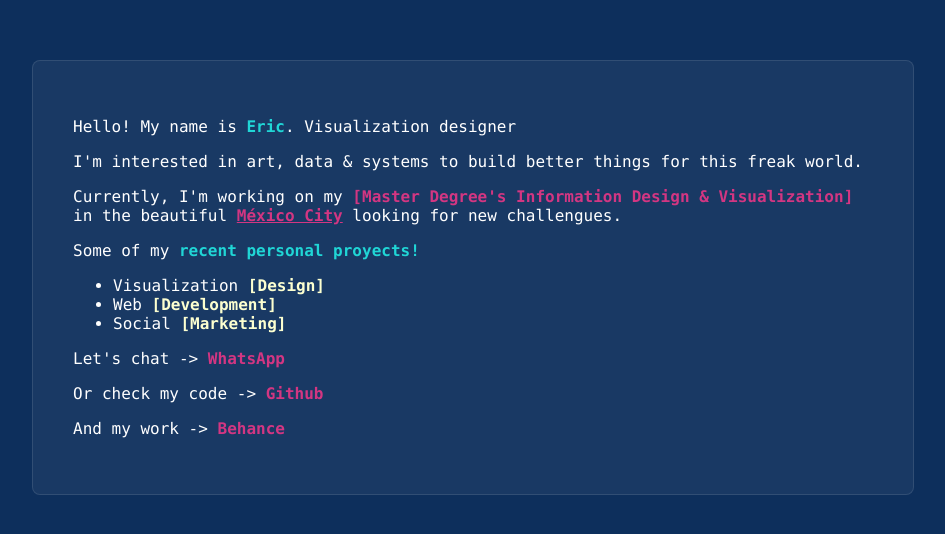
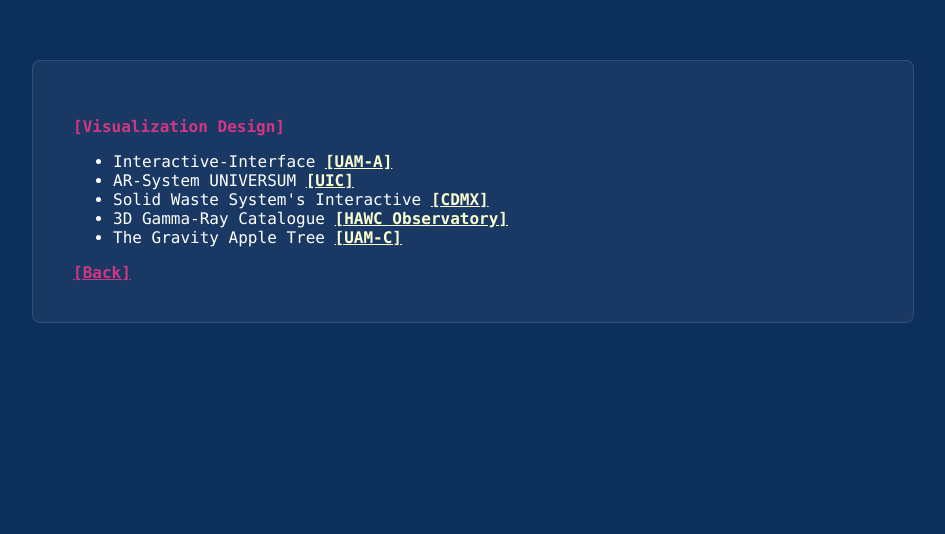
Before and after one commit to ciretorres/ciretorres.github.io, a Vue app: page /design in a window 1280 px wide. Shown: the top 534 px of the page, without its empty margins (167-1112 px from the left). Built offline with nearby package versions, Linux system fonts and the light colour scheme.

Commit message:
Implementando router

```diff
--- a/package.json
+++ b/package.json
@@ -9,7 +9,8 @@
   },
   "dependencies": {
     "core-js": "^3.6.5",
-    "vue": "^2.6.11"
+    "vue": "^2.6.11",
+    "vue-router": "^3.5.2"
   },
   "devDependencies": {
     "@vue/cli-plugin-babel": "~4.5.0",
--- a/src/App.vue
+++ b/src/App.vue
@@ -1,16 +1,17 @@
 <template>
   <div id="app">
-    <Inicio msg="En mantenimiento..."/>
+    <!-- <Inicio msg="En mantenimiento..."/> -->
+    <router-view class="view" />
   </div>
 </template>
 
 <script>
-import Inicio from './components/Inicio.vue'
+// import Inicio from './components/Inicio.vue'
 
 export default {
   name: 'App',
   components: {
-    Inicio
+    // Inicio
   }
 }
 </script>
--- a/src/components/Inicio.vue
+++ b/src/components/Inicio.vue
@@ -17,9 +17,9 @@
     </p>
     <p>Some of my <span style="color:#20d6d6;font-weight:bolder;">recent personal proyects!</span></p>
     <ul>
-      <li>Visualization <span style="color:#fcffd0;font-weight:bolder;">[Design]</span></li>
-      <li>Web <span style="color:#fcffd0;font-weight:bolder;">[Development]</span></li>
-      <li>Social <span style="color:#fcffd0;font-weight:bolder;">[Marketing]</span></li>
+      <li>Visualization <router-link style="color:#fcffd0;font-weight:bolder;" to="/design">[Design]</router-link></li>
+      <li>Web <router-link style="color:#fcffd0;font-weight:bolder;" to="/development">[Development]</router-link></li>
+      <li>Social <router-link style="color:#fcffd0;font-weight:bolder;" to="/marketing">[Marketing]</router-link></li>
     </ul>
     <p>Let's chat -> <span style="color:#d33682;font-weight:bolder;">WhatsApp</span></p>
     <p>Or check my code -> <span style="color:#d33682;font-weight:bolder;">Github</span></p>
--- /dev/null
+++ b/src/components/views/Design.vue
@@ -0,0 +1,36 @@
+<template>
+  <div class="design">
+    <div class="container" style="padding:40px;">
+      <p style="color:#d33682;font-weight:bolder;">[Visualization Design]</p>
+      <ul>
+        <li>Interactive-Interface <router-link style="color:#fcffd0;font-weight:bolder;" to="/je">[UAM-A]</router-link></li>
+        <li>AR-System UNIVERSUM <router-link style="color:#fcffd0;font-weight:bolder;" to="/je">[UIC]</router-link></li>
+        <li>Solid Waste System's Interactive <router-link style="color:#fcffd0;font-weight:bolder;" to="/je">[CDMX]</router-link></li>
+        <li>3D Gamma-Ray Catalogue <router-link style="color:#fcffd0;font-weight:bolder;" to="/je">[HAWC Observatory]</router-link></li>
+        <li>The Gravity Apple Tree <router-link style="color:#fcffd0;font-weight:bolder;" to="/je">[UAM-C]</router-link></li>
+      </ul>
+      <router-link style="color:#d33682;font-weight:bolder;" to="/">[Back]</router-link>
+    </div>
+  </div>
+</template>
+
+<script>
+export default {
+  name: 'Design',
+}
+</script>
+
+<style lang="scss" scoped>
+.container {
+  background: rgba($color: #fff, $alpha: 0.05);
+  // width: calc(100% - #{$gap*2});
+  width: calc(100% - 60px);
+  // max-width: map-get($width, "max-view");
+  max-width: 1024px;
+  max-width: 800px;
+  border: 1px solid rgba($color: #fff, $alpha: 0.1);
+  border-radius: 8px;
+  margin-left: auto;
+  margin-right: auto;
+}
+</style>
--- /dev/null
+++ b/src/components/views/Development.vue
@@ -0,0 +1,35 @@
+<template>
+  <div class="development">
+    <div class="container" style="padding:40px;">
+      <p style="color:#d33682;font-weight:bolder;">[Web development]</p>
+      <ul>
+        <li>Luxury Jewelry Imports <router-link style="color:#fcffd0;font-weight:bolder;" to="/je">[Retail]</router-link></li>
+        <li>Centro Óptico Profesional <router-link style="color:#fcffd0;font-weight:bolder;" to="/je">[Retail]</router-link></li>
+        <li>Expediciones Trotamundos <router-link style="color:#fcffd0;font-weight:bolder;" to="/je">[Travel]</router-link></li>
+        <li>Tulumers <router-link style="color:#fcffd0;font-weight:bolder;" to="/je">[Travel]</router-link></li>
+      </ul>
+      <router-link style="color:#d33682;font-weight:bolder;" to="/">[Back]</router-link>
+    </div>
+  </div>
+</template>
+
+<script>
+export default {
+  name: 'Development',
+}
+</script>
+
+<style lang="scss" scoped>
+.container {
+  background: rgba($color: #fff, $alpha: 0.05);
+  // width: calc(100% - #{$gap*2});
+  width: calc(100% - 60px);
+  // max-width: map-get($width, "max-view");
+  max-width: 1024px;
+  max-width: 800px;
+  border: 1px solid rgba($color: #fff, $alpha: 0.1);
+  border-radius: 8px;
+  margin-left: auto;
+  margin-right: auto;
+}
+</style>
--- /dev/null
+++ b/src/components/views/Marketing.vue
@@ -0,0 +1,35 @@
+<template>
+  <div class="marketing">
+    <div class="container" style="padding:40px;">
+      <p style="color:#d33682;font-weight:bolder;">[Social Media Marketing]</p>
+      <ul>
+        <li>OXXO México <router-link style="color:#fcffd0;font-weight:bolder;" to="/je">[Clic me!]</router-link></li>
+        <li>Circuito Exterior Mexiquense <router-link style="color:#fcffd0;font-weight:bolder;" to="/je">[No over here]</router-link></li>
+        <li>Bibiki <router-link style="color:#fcffd0;font-weight:bolder;" to="/je">[hellou!]</router-link></li>
+        <li>Loreto Fish <router-link style="color:#fcffd0;font-weight:bolder;" to="/je">[yei]</router-link></li>
+      </ul>
+      <router-link style="color:#d33682;font-weight:bolder;" to="/">[Back]</router-link>
+    </div>
+  </div>
+</template>
+
+<script>
+export default {
+  name: 'Marketing',
+}
+</script>
+
+<style lang="scss" scoped>
+.container {
+  background: rgba($color: #fff, $alpha: 0.05);
+  // width: calc(100% - #{$gap*2});
+  width: calc(100% - 60px);
+  // max-width: map-get($width, "max-view");
+  max-width: 1024px;
+  max-width: 800px;
+  border: 1px solid rgba($color: #fff, $alpha: 0.1);
+  border-radius: 8px;
+  margin-left: auto;
+  margin-right: auto;
+}
+</style>
--- a/src/main.js
+++ b/src/main.js
@@ -1,8 +1,10 @@
 import Vue from 'vue'
 import App from './App.vue'
+import router from './router';
 
 Vue.config.productionTip = false
 
 new Vue({
+  router,
   render: h => h(App),
 }).$mount('#app')
--- /dev/null
+++ b/src/router/index.js
@@ -0,0 +1,49 @@
+import Vue from 'vue';
+import VueRouter from 'vue-router';
+import Inicio from '@/components/Inicio.vue';
+
+Vue.use(VueRouter);
+
+const routes = [
+  {
+    path: '/',
+    name: 'Inicio',
+    component: Inicio,
+  },
+  {
+    path: '/design',
+    name: 'Design',
+    component: () => import('@/components/views/Design.vue'),
+  },
+  {
+    path: '/development',
+    name: 'Development',
+    component: () => import('@/components/views/Development.vue'),
+  },
+  {
+    path: '/marketing',
+    name: 'Marketing',
+    component: () => import('@/components/views/Marketing.vue'),
+  },
+  // {
+  //   path: '/ayuda',
+  //   name: 'Ayuda',
+  //   component: () => import('@/views/Ayuda.vue'),
+  // },
+  // {
+  //   path: '**',
+  //   name: 'Página no encontrada',
+  //   component: () => import('@/views/404.vue'),
+  // },
+];
+
+const router = new VueRouter({
+  mode: 'history',
+  base: process.env.BASE_URL,
+  routes,
+  scrollBehavior() {
+    return { x: 0, y: 0, behavior: 'smooth' };
+  },
+});
+
+export default router;
```
Also changed, not shown: 1 other file (tests, documents, lock files or other folders).
